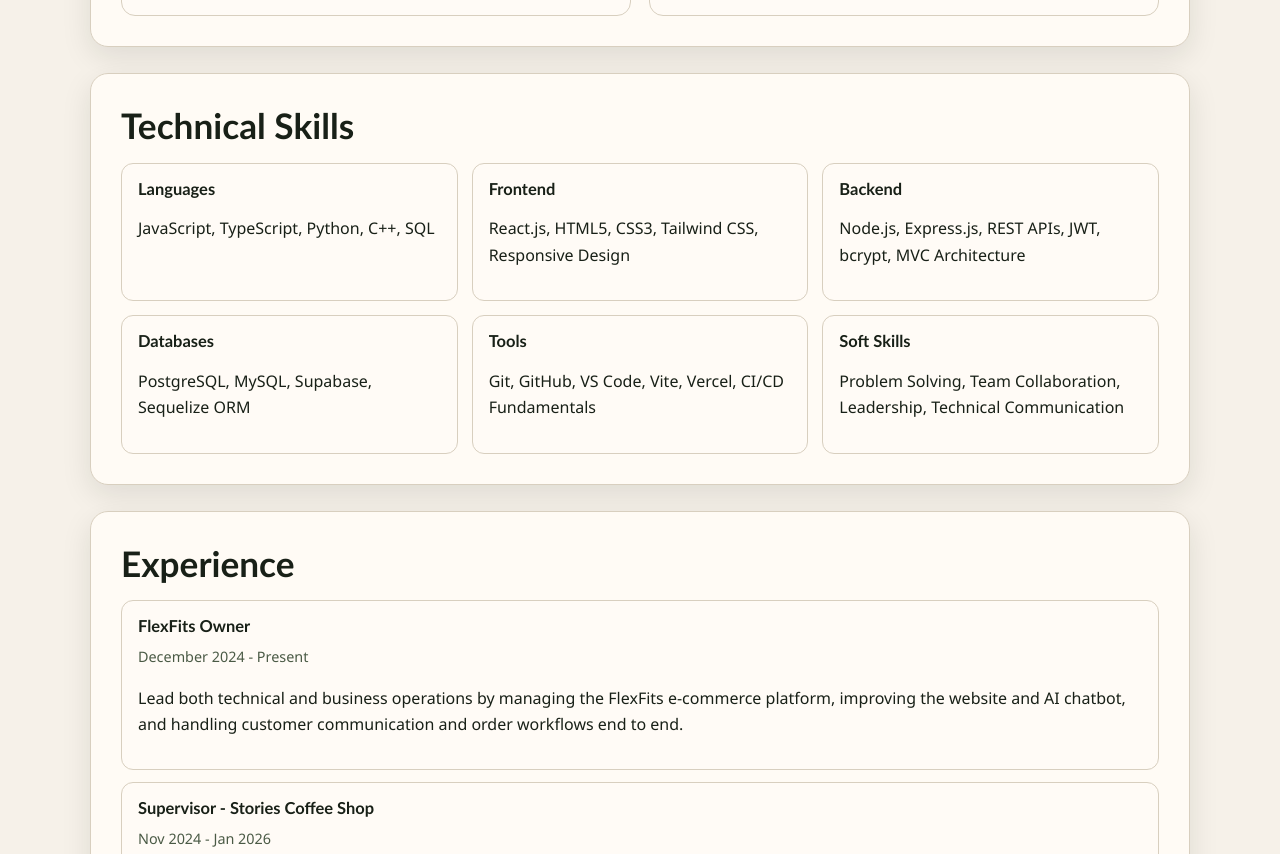
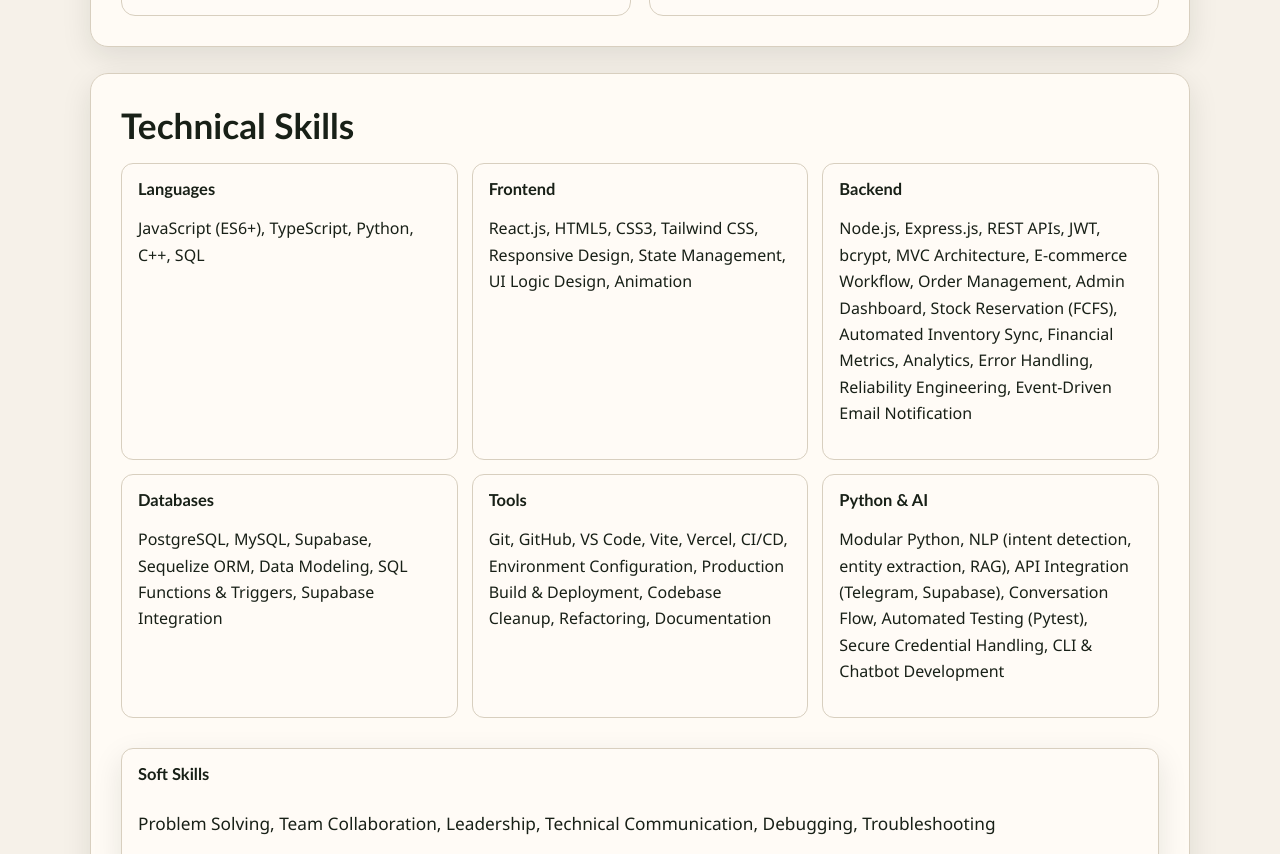
Before and after one commit to EngAkanaan/portfolio-website, a website built with Vite: page index.html in a window 1280 px wide. Shown: the part 2910-3764 px from the top of the page. Built offline with nearby package versions, Linux system fonts and the light colour scheme; files whose address does not match are found by name.

Commit message:
Fix: remove visible animation code and update skills layout

```diff
--- a/src/main.ts
+++ b/src/main.ts
@@ -274,27 +274,31 @@ document.querySelector<HTMLDivElement>('#app')!.innerHTML = `
       <div class="skills-grid">
         <div>
           <h3>Languages</h3>
-          <p>JavaScript, TypeScript, Python, C++, SQL</p>
+          <p>JavaScript (ES6+), TypeScript, Python, C++, SQL</p>
         </div>
         <div>
           <h3>Frontend</h3>
-          <p>React.js, HTML5, CSS3, Tailwind CSS, Responsive Design</p>
+          <p>React.js, HTML5, CSS3, Tailwind CSS, Responsive Design, State Management, UI Logic Design, Animation</p>
         </div>
         <div>
           <h3>Backend</h3>
-          <p>Node.js, Express.js, REST APIs, JWT, bcrypt, MVC Architecture</p>
+          <p>Node.js, Express.js, REST APIs, JWT, bcrypt, MVC Architecture, E-commerce Workflow, Order Management, Admin Dashboard, Stock Reservation (FCFS), Automated Inventory Sync, Financial Metrics, Analytics, Error Handling, Reliability Engineering, Event-Driven Email Notification</p>
         </div>
         <div>
           <h3>Databases</h3>
-          <p>PostgreSQL, MySQL, Supabase, Sequelize ORM</p>
+          <p>PostgreSQL, MySQL, Supabase, Sequelize ORM, Data Modeling, SQL Functions & Triggers, Supabase Integration</p>
         </div>
         <div>
           <h3>Tools</h3>
-          <p>Git, GitHub, VS Code, Vite, Vercel, CI/CD Fundamentals</p>
+          <p>Git, GitHub, VS Code, Vite, Vercel, CI/CD, Environment Configuration, Production Build & Deployment, Codebase Cleanup, Refactoring, Documentation</p>
         </div>
         <div>
+          <h3>Python & AI</h3>
+          <p>Modular Python, NLP (intent detection, entity extraction, RAG), API Integration (Telegram, Supabase), Conversation Flow, Automated Testing (Pytest), Secure Credential Handling, CLI & Chatbot Development</p>
+        </div>
+        <div class="soft-skills-full">
           <h3>Soft Skills</h3>
-          <p>Problem Solving, Team Collaboration, Leadership, Technical Communication</p>
+          <p>Problem Solving, Team Collaboration, Leadership, Technical Communication, Debugging, Troubleshooting</p>
         </div>
       </div>
     </section>
--- a/src/style.css
+++ b/src/style.css
@@ -1,3 +1,17 @@
+.soft-skills-full {
+  grid-column: 1 / -1;
+  width: 100%;
+  background: var(--paper);
+  border-radius: var(--radius);
+  box-shadow: var(--shadow);
+  padding: 1.5rem 2rem;
+  margin-top: 1rem;
+  margin-bottom: 0.5rem;
+  font-size: 1.08rem;
+  display: flex;
+  flex-direction: column;
+  align-items: flex-start;
+}
 :root {
   --header-offset: 100px;
   --bg: #f6f1e9;
```
